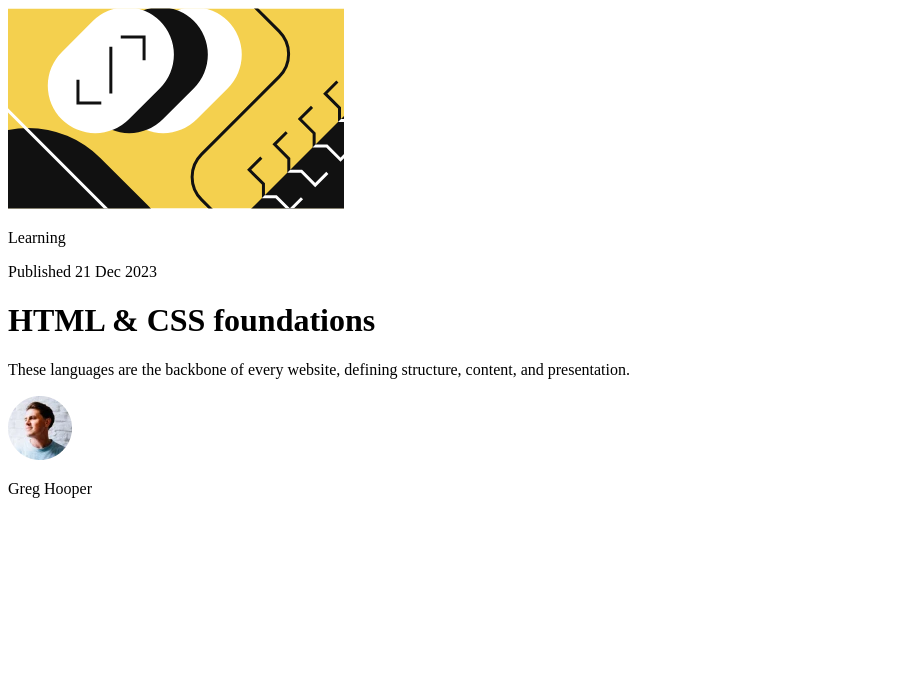
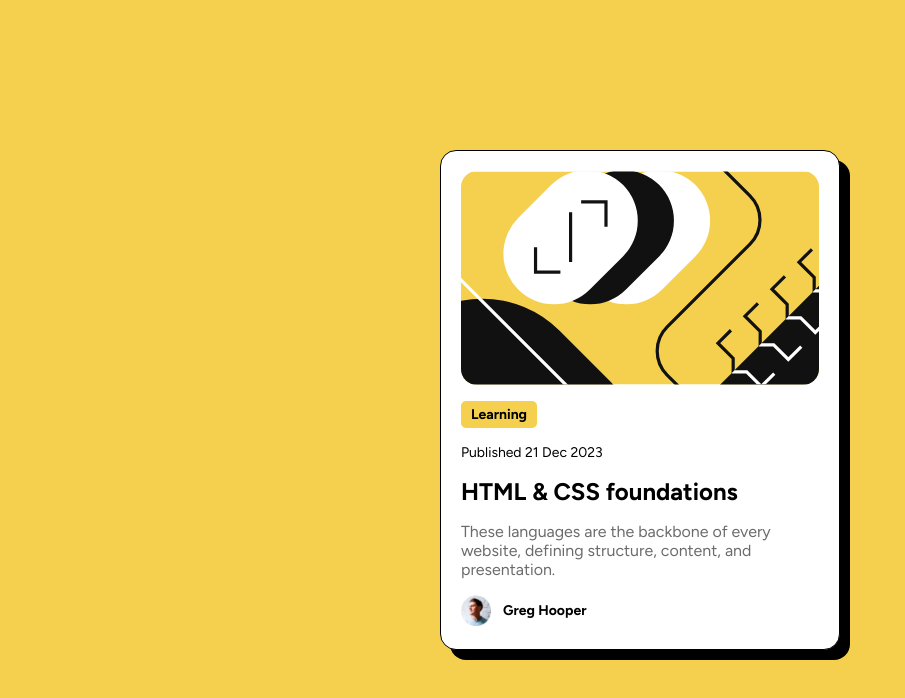
Before and after one commit to salmansalmanov/blog-preview-card, a plain HTML site: page index.html in a window 1280 px wide. Shown: the whole page, without its empty margins (0-905 px from the left). Drawn offline with Linux system fonts and the light colour scheme.

Commit message:
feat: add style.css

```diff
--- a/css/style.css
+++ b/css/style.css
@@ -0,0 +1,102 @@
+@import url("https://fonts.googleapis.com/css2?family=Figtree:ital,wght@0,300..900;1,300..900&display=swap");
+
+:root {
+  --border-radius: 1rem;
+  --background-color: hsl(47, 88%, 63%);
+  --margin-bottom: 1rem;
+  --font-size: 14px;
+}
+
+* {
+  margin: 0;
+  padding: 0;
+  box-sizing: border-box;
+}
+
+img {
+  display: block;
+  width: 100%;
+}
+
+body {
+  font-family: "Figtree", sans-serif;
+  background-color: var(--background-color);
+  display: flex;
+  min-height: 100vh;
+  justify-content: center;
+  align-items: center;
+}
+
+.card {
+  background-color: hsl(0, 0%, 100%);
+  width: 400px;
+  height: 500px;
+  padding: 20px;
+  border: 1px solid #000;
+  border-radius: var(--border-radius);
+  box-shadow: 10px 10px #000;
+}
+
+.illustration {
+  border-radius: var(--border-radius);
+}
+
+.learning {
+  background-color: var(--background-color);
+  margin: 1rem 0;
+  display: inline-block;
+  padding: 5px 10px;
+  border-radius: 5px;
+  font-weight: bold;
+  font-size: var(--font-size);
+}
+
+.date {
+  font-size: var(--font-size);
+  margin-bottom: var(--margin-bottom);
+}
+
+h1 {
+  font-size: 1.5rem;
+  margin-bottom: var(--margin-bottom);
+}
+
+.description {
+  color: hsl(0, 0%, 42%);
+  margin-bottom: var(--margin-bottom);
+}
+
+.avatar {
+  display: flex;
+  align-items: center;
+  gap: 12px;
+}
+
+.avatar-image {
+  width: 30px;
+}
+
+.avatar-name {
+  font-size: var(--font-size);
+  font-weight: bolder;
+}
+
+@media screen and (max-width: 375px) {
+  .card {
+    width: 320px;
+    height: 470px;
+  }
+
+  .illustration {
+    height: 190px;
+    object-fit: cover;
+  }
+
+  h1 {
+    font-size: 1.3rem;
+  }
+
+  .description {
+    font-size: var(--font-size);
+  }
+}
--- a/index.html
+++ b/index.html
@@ -23,12 +23,18 @@
         <p class="learning">Learning</p>
         <p class="date">Published 21 Dec 2023</p>
         <h1>HTML & CSS foundations</h1>
-        <p>
+        <p class="description">
           These languages are the backbone of every website, defining structure,
           content, and presentation.
         </p>
-        <img src="/assets/images/image-avatar.webp" alt="Avatar picture" />
-        <p class="avatar-name">Greg Hooper</p>
+        <div class="avatar">
+          <img
+            class="avatar-image"
+            src="/assets/images/image-avatar.webp"
+            alt="Avatar picture"
+          />
+          <p class="avatar-name">Greg Hooper</p>
+        </div>
       </div>
     </main>
   </body>
```
